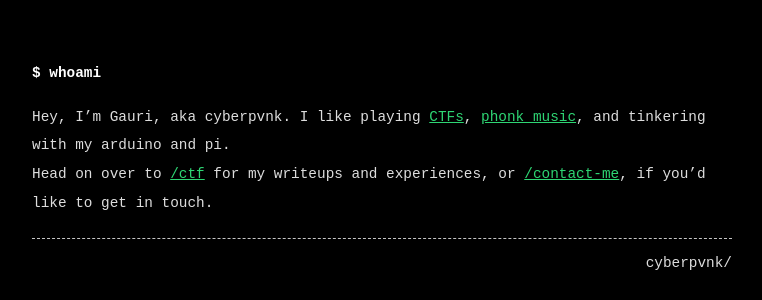
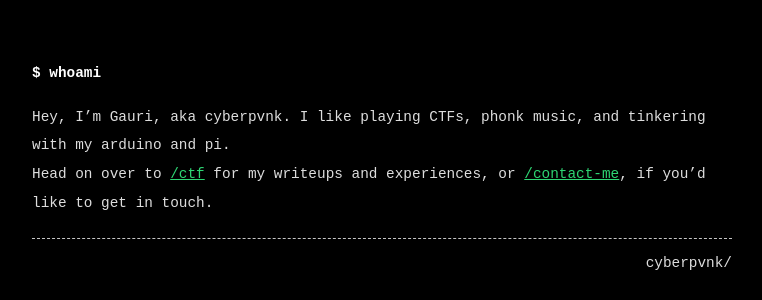
Before and after one commit to gaurisanjeevbhardwaj/cyberpvnk0x1a.github.io, a Jekyll site: the page built from index.md, in a window 1280 px wide. Shown: the part 297-597 px from the top of the page, without its empty margins (258-1020 px from the left). Built offline with Jekyll 4.4.1, drawn with Linux system fonts in a browser that asks for light colours; part of the change alters nothing that is shown.

```diff
--- a/index.md
+++ b/index.md
@@ -9,5 +9,5 @@ detail_image: assets/new.gif
 ---
 
 # $ whoami
-Hey, I'm Gauri, aka cyberpvnk. I like playing [CTFs](https://ctftime.org/user/72585), [phonk music](https://soundcloud.com/xkcdponytail), and tinkering with my arduino and pi.
+Hey, I'm Gauri, aka cyberpvnk. I like playing CTFs, phonk music, and tinkering with my arduino and pi.
 Head on over to [/ctf](ctf) for my writeups and experiences, or [/contact-me](contact-me), if you'd like to get in touch.
```
